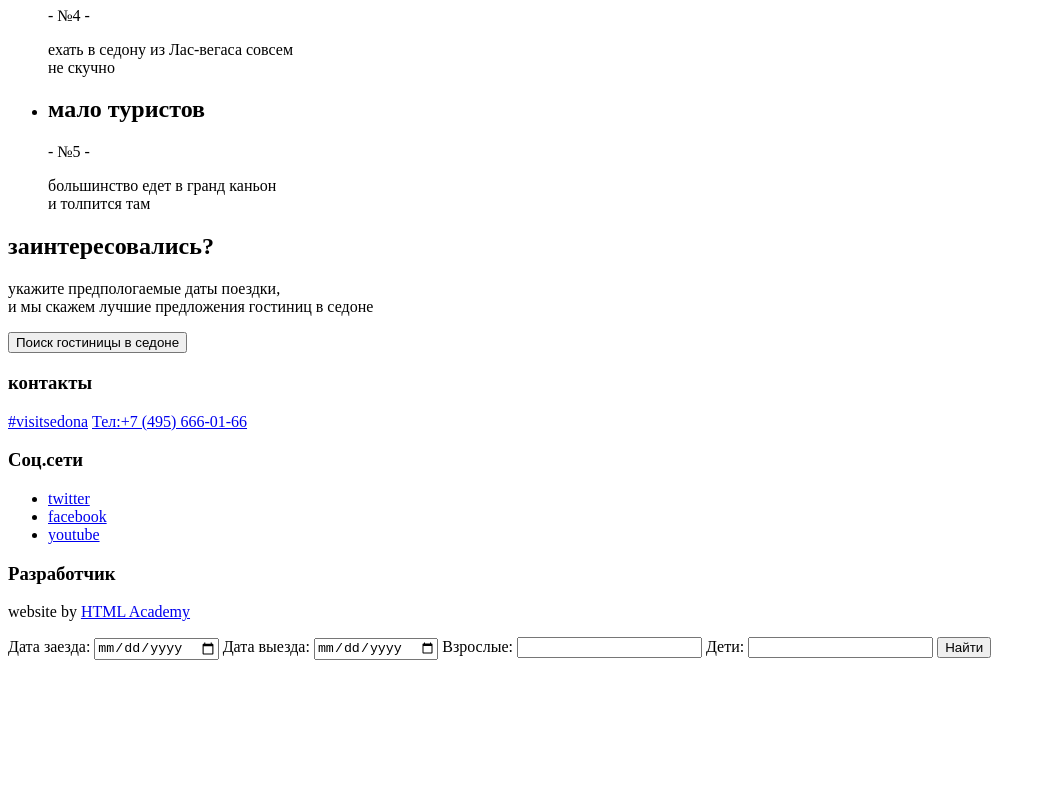
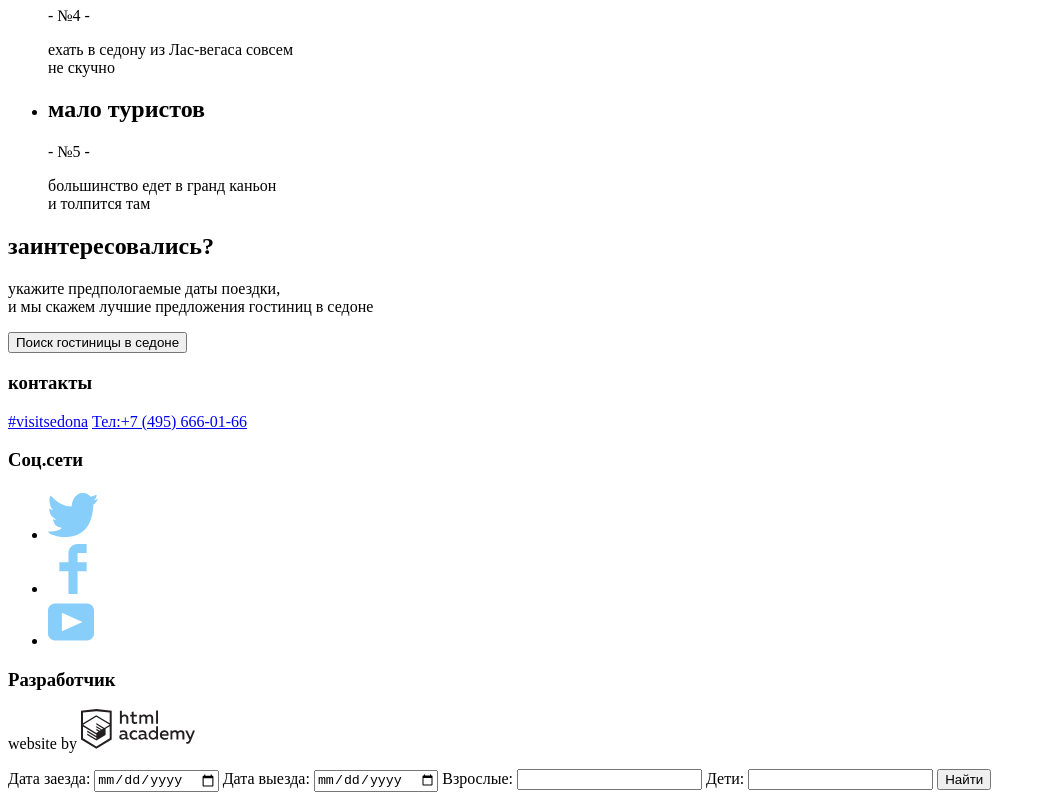
Before and after one commit to woopzAR/1596759-sedona-30, a plain HTML site: page index.html in a window 1280 px wide. Shown: the part 1835-2635 px from the top of the page, without its empty margins (0-1046 px from the left). Before the commit the page ends 2503 px from the top, so only its background shows below. Drawn offline with Linux system fonts and the light colour scheme.

Commit message:
доработки

```diff
--- a/index.html
+++ b/index.html
@@ -148,13 +148,19 @@
             <h3>Соц.сети</h3>
             <ul>
                 <li>
-                    <a href="#">twitter</a>
+                    <a href="#">
+                        <img src="img/icon/twitter.svg" alt="иконка twitter">
+                    </a>
                 </li>
                 <li>
-                    <a href="#">facebook</a>
+                    <a href="#">
+                        <img src="img/icon/fb-icon.svg" alt="иконка Facebook">
+                    </a>
                 </li>
                 <li>
-                    <a href="#">youtube</a>
+                    <a href="#">
+                        <img src="img/icon/youtube.svg" alt="иконка Youtube">
+                    </a>
                 </li>
             </ul>
         </section>
@@ -162,7 +168,9 @@
             <h3>Разработчик</h3>
             <p>
                 website by
-                <a href="https://htmlacademy.ru/intensive/htmlcss">HTML Academy</a>
+                <a href="https://htmlacademy.ru/intensive/htmlcss">
+                    <img src="img/icon/logo-htmlacademy.svg" alt="иконка html-academy">
+                </a>
             </p>
 
         </section>
```
Also changed, not shown: catalog.html (+15 -8 lines), img/AMARA_RESORT_&_SPA.png (renamed from img/AMARA RESORT & SPA.png), img/DESERT_QUAILINN.png (renamed from img/DESERT QUAILINN.png), img/VILLAS_AT_POCO_DIABLO.png (renamed from img/VILLAS AT POCO DIABLO.png), img/icon/fb-icon.png (deleted), img/icon/fb-icon.svg (added), img/icon/logo-htmlacademy.svg (added), img/icon/twitter.png (deleted), img/icon/twitter.svg (added), img/icon/youtube.png (deleted), img/icon/youtube.svg (added).
